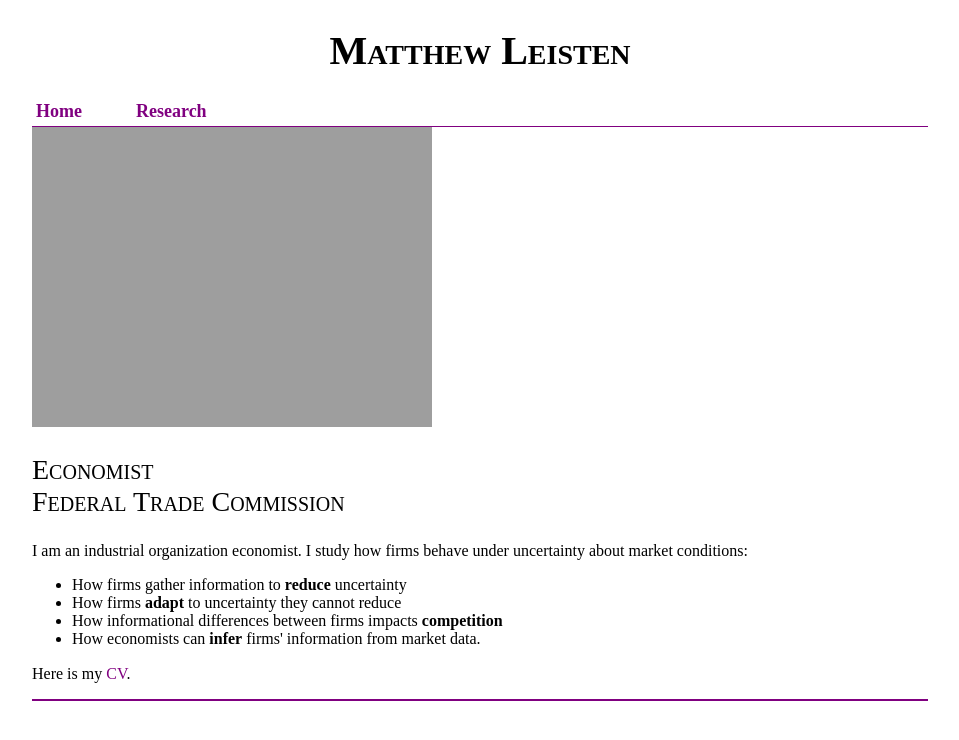
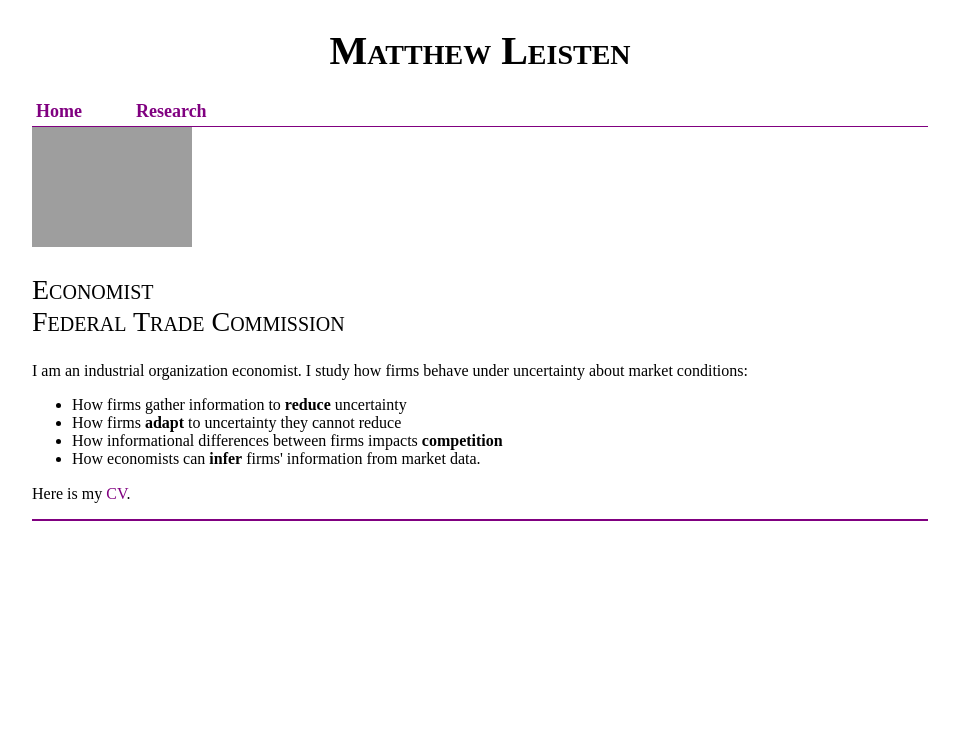
Before and after one commit to mleisten/mleisten.github.io, a Jekyll site: the page index.html, which Jekyll copies as it is, in a window 1280 px wide. Shown: the top 740 px of the page, without its empty margins (160-1119 px from the left). Built offline with Jekyll 4.4.1, drawn with Linux system fonts in a browser that asks for light colours.

Commit message:
Update index.html

```diff
--- a/index.html
+++ b/index.html
@@ -17,7 +17,7 @@
 <div class="container">
 <div class="row">
 <div class ="column"; width = 40%>
-<img width=100%; height: auto; src="Leisten, Matthew.jpg"> </img>
+<img width=40%; height: auto; src="Leisten, Matthew.jpg"> </img>
 </div>
 
 <div class="column"; width = 60%>
```
